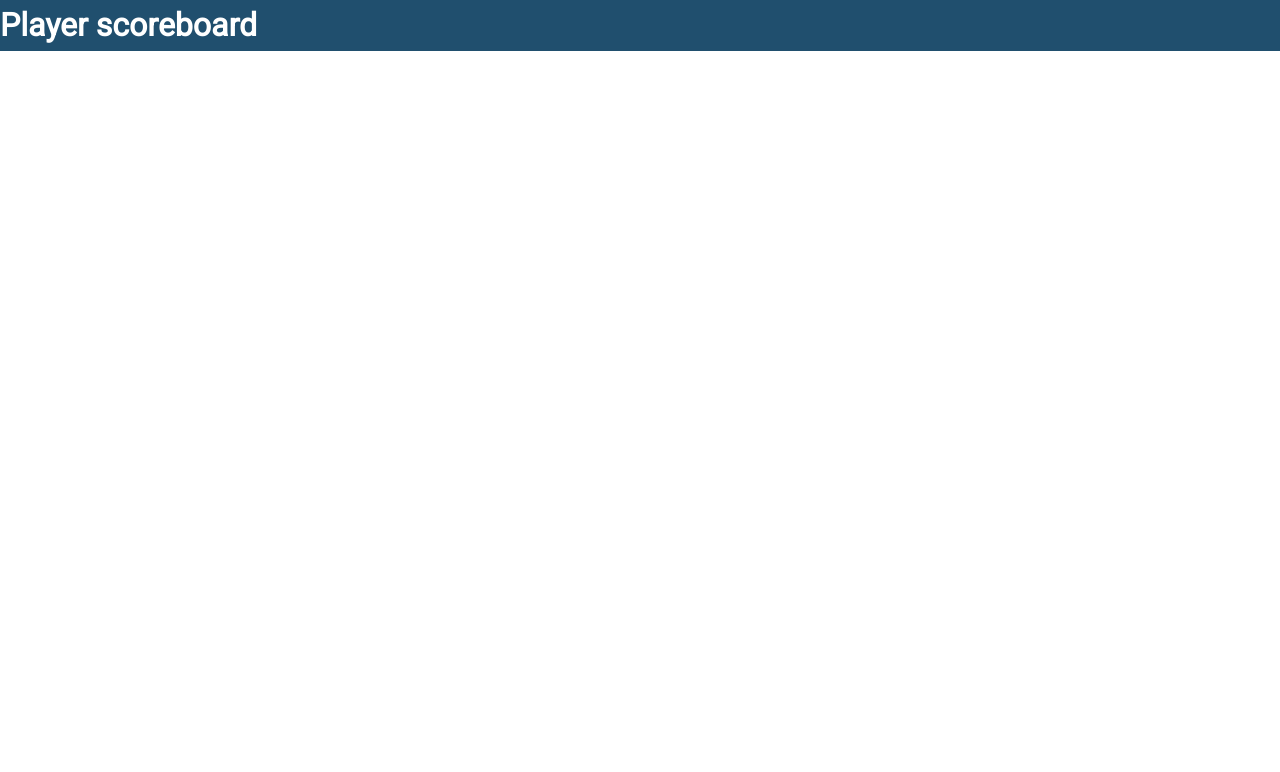
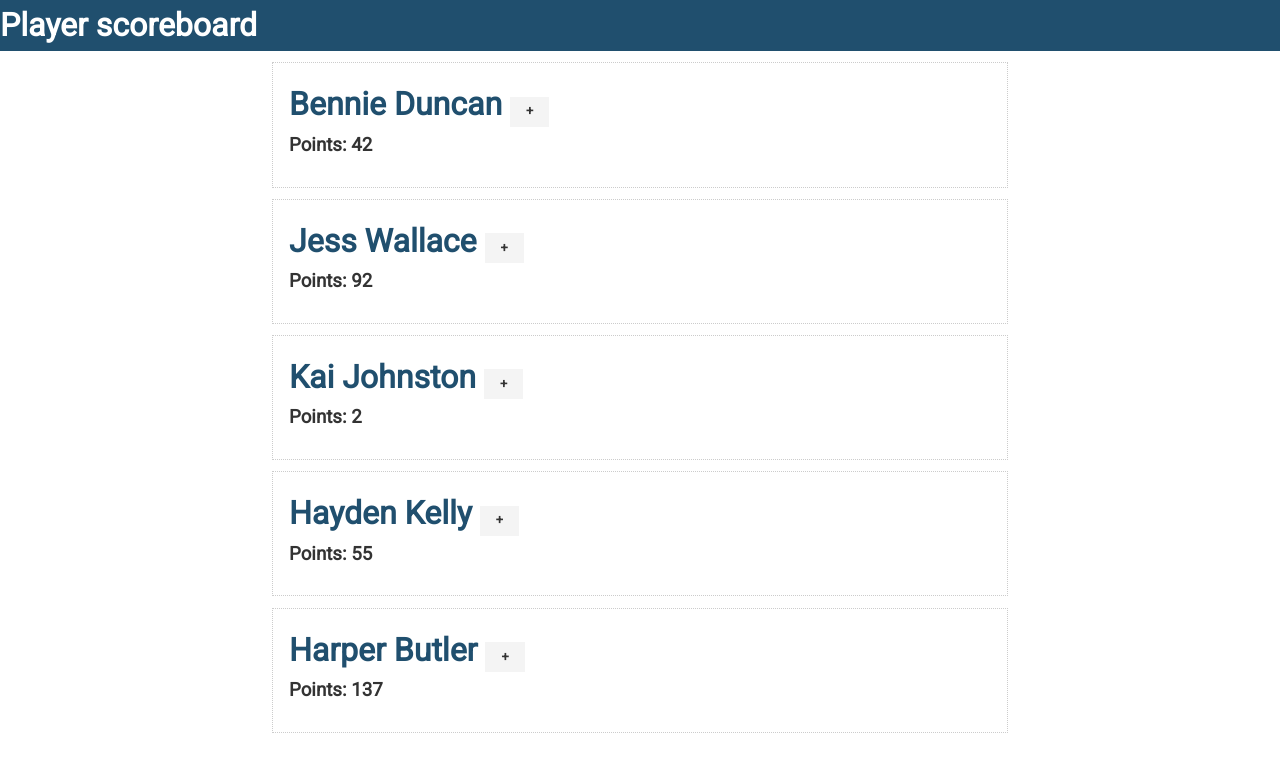
Before and after one commit to johnjamesmartin/Svelte-Player-Scoreboard, a Svelte app: page / in a window 1280 px wide. Shown: the top 772 px of the page. Built offline with nearby package versions, Linux system fonts and the light colour scheme.

Commit message:
Add Player and create player loop

```diff
--- a/src/App.svelte
+++ b/src/App.svelte
@@ -1,5 +1,7 @@
 <script>
   import Navbar from "./Navbar.svelte";
+  import Player from "./Player.svelte";
+
   let players = [
     {
       name: "Bennie Duncan",
@@ -25,4 +27,12 @@
 </script>
 
 <Navbar />
-<div class="container" />
+<div class="container">
+  {#if players.length === 0}
+    <p>No players</p>
+  {:else}
+    {#each players as player}
+      <Player name={player.name} points={player.points} />
+    {/each}
+  {/if}
+</div>
--- /dev/null
+++ b/src/Player.svelte
@@ -0,0 +1,33 @@
+<script>
+  export let name;
+  export let points;
+  let showControls = false;
+
+  const addPoint = () => (points += 1);
+  const removePoint = () => (points -= 1);
+  const toggleControls = () => (showControls = !showControls);
+</script>
+
+<style>
+  h1 {
+    color: #204f6e;
+  }
+  h3 {
+    margin-bottom: 10px;
+  }
+</style>
+
+<div class="card">
+  <h1>
+     {name}
+    <button class="btn btn-sm" on:click={toggleControls}>
+      {#if showControls}-{:else}+{/if}
+    </button>
+  </h1>
+  <h3>Points: {points}</h3>
+  {#if showControls}
+    <button class="btn" on:click={addPoint}>+1</button>
+    <button class="btn btn-dark" on:click={removePoint}>-1</button>
+    <input type="number" bind:value={points} />
+  {/if}
+</div>
```
